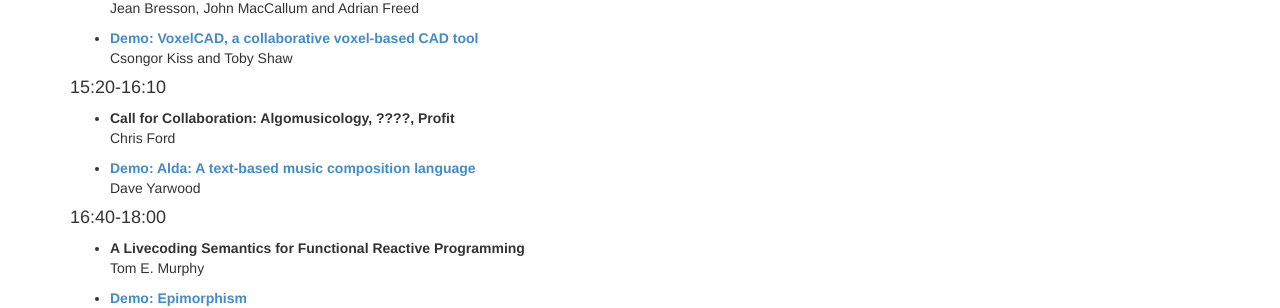
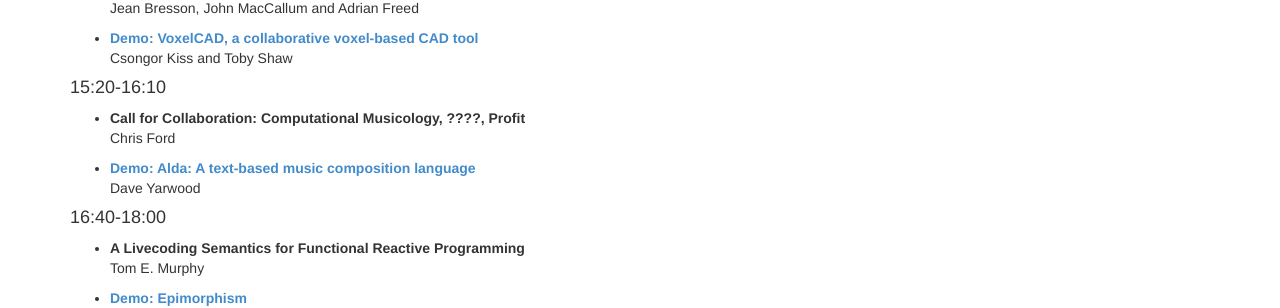
Before and after one commit to functional-art/functional-art.github.com, a Jekyll site: the page built from 2016/index.md, in a window 1280 px wide. Shown: the part 1005-1313 px from the top of the page. Built offline with Jekyll 4.4.1, drawn with Linux system fonts in a browser that asks for light colours; nearby versions of some CDN libraries.

Commit message:
Title change

```diff
--- a/2016/index.md
+++ b/2016/index.md
@@ -69,7 +69,7 @@
 
 #### 15:20-16:10
 
-* **Call for Collaboration: Algomusicology, ????, Profit**<br/>Chris Ford
+* **Call for Collaboration: Computational Musicology, ????, Profit**<br/>Chris Ford
 
 * [**Demo: Alda: A text-based music composition language**](alda.html)<br/>Dave Yarwood
 
```
